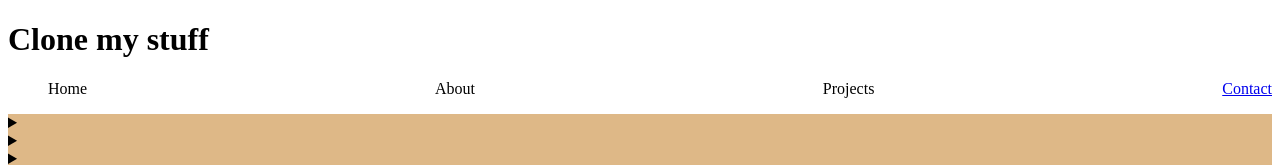
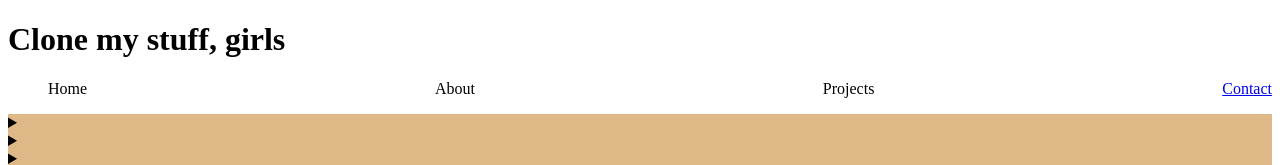
Before and after one commit to Tabeagrsl/myGitExercise, a plain HTML site: page index.html in a window 1280 px wide. Shown: the top 165 px of the page. Drawn offline with Linux system fonts and the light colour scheme.

Commit message:
h1 changes

```diff
--- a/index.html
+++ b/index.html
@@ -1,5 +1,6 @@
 <!DOCTYPE html>
 <html lang="en">
+
 <head>
   <meta charset="UTF-8" />
   <meta name="viewport" content="width=device-width, initial-scale=1.0" />
@@ -7,9 +8,10 @@
   <link rel="stylesheet" type="text/css" href="styles.css" />
   <title>Git Exercise</title>
 </head>
+
 <body>
   <header>
-      <h1>Clone my stuff</h1>
+    <h1>Clone my stuff, girls</h1>
     <nav>
       <ul>
         <li><a href="index.html"></a> Home</li>
@@ -53,4 +55,5 @@
   <footer>Made by Tabea</footer>
   <script src="script.js"></script>
 </body>
+
 </html>
```
Lines whose indentation alone changed are shown as unchanged.
